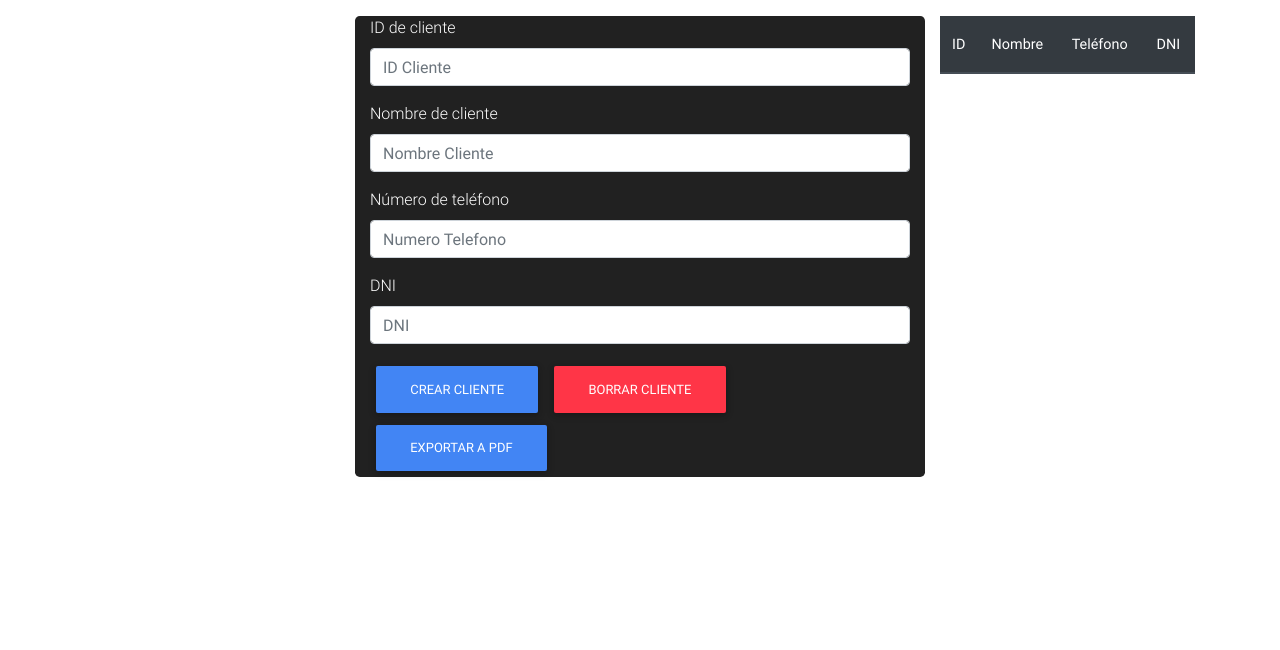
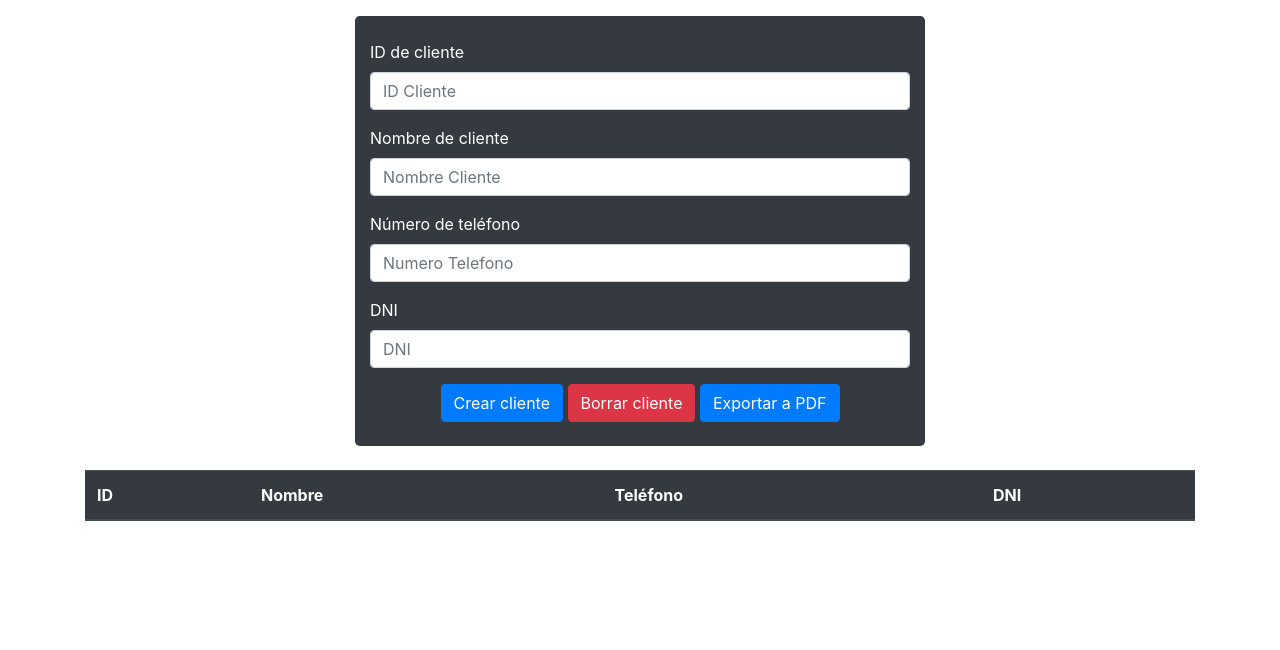
Before and after one commit to mediadocena/Proyecto-DI-Formulario, a plain HTML site: page public/index.html in a window 1280 px wide. Shown: the part 150-800 px from the top of the page. Drawn offline with nearby package versions, Linux system fonts and the light colour scheme; no server answers.

Commit message:
Vista final

```diff
--- a/public/index.html
+++ b/public/index.html
@@ -11,7 +11,7 @@
     <!-- Bootstrap core CSS -->
     <link href="css/bootstrap.min.css" rel="stylesheet">
     <!-- Material Design Bootstrap -->
-    <link href="css/mdb.min.css" rel="stylesheet">
+    <!--<link href="css/mdb.min.css" rel="stylesheet">-->
     <!--Firebase Script-->
     <script src="https://www.gstatic.com/firebasejs/4.9.0/firebase.js"></script>
     <title>Little CRUD</title>
@@ -67,7 +67,7 @@
             <div class="col-6 bg-dark text-white rounded-lg" >
 
                 <!-- Fromulario -->
-
+                <br>
                 <form>
                     <div class="form-group">
                         <label for="exampleInputEmail1">ID de cliente</label>
@@ -85,15 +85,19 @@
                     <label for="exampleInputEmail1">DNI</label>
                     <input type="text" class="form-control" id="user_dni" placeholder="DNI">
                 </div>
-                    <button onclick="update_user()" type="submit" class="btn btn-primary">Crear cliente</button>
+                    <div align="center">
+                        <button onclick="update_user()" type="submit" class="btn btn-primary">Crear cliente</button>
                     <button onclick="delete_user()" type="submit" class="btn btn-danger">Borrar cliente</button>
                     <button onclick="imprimir()" type="submit" class="btn btn-primary">Exportar a PDF</button>
+                    </div>
                 </form>
+                <br>
             </div>
 
             <!-- Tabla clientes -->
 
             <div class="col_3 col-sm">
+                <br>
                 <table class="table" id="tbl_users_list">
                     <thead class="thead-dark">
                         <tr>
@@ -128,7 +132,7 @@
     <!-- Bootstrap core JavaScript -->
     <script type="text/javascript" src="js/bootstrap.min.js"></script>
     <!-- MDB core JavaScript -->
-    <script type="text/javascript" src="js/mdb.min.js"></script>
+    <!--<script type="text/javascript" src="js/mdb.min.js"></script>-->
     <!--JSPDF-->
     <script src="js/jspdf.min.js"></script>
     <script src="js/jspdf.plugin.autotable.js"></script>
```
